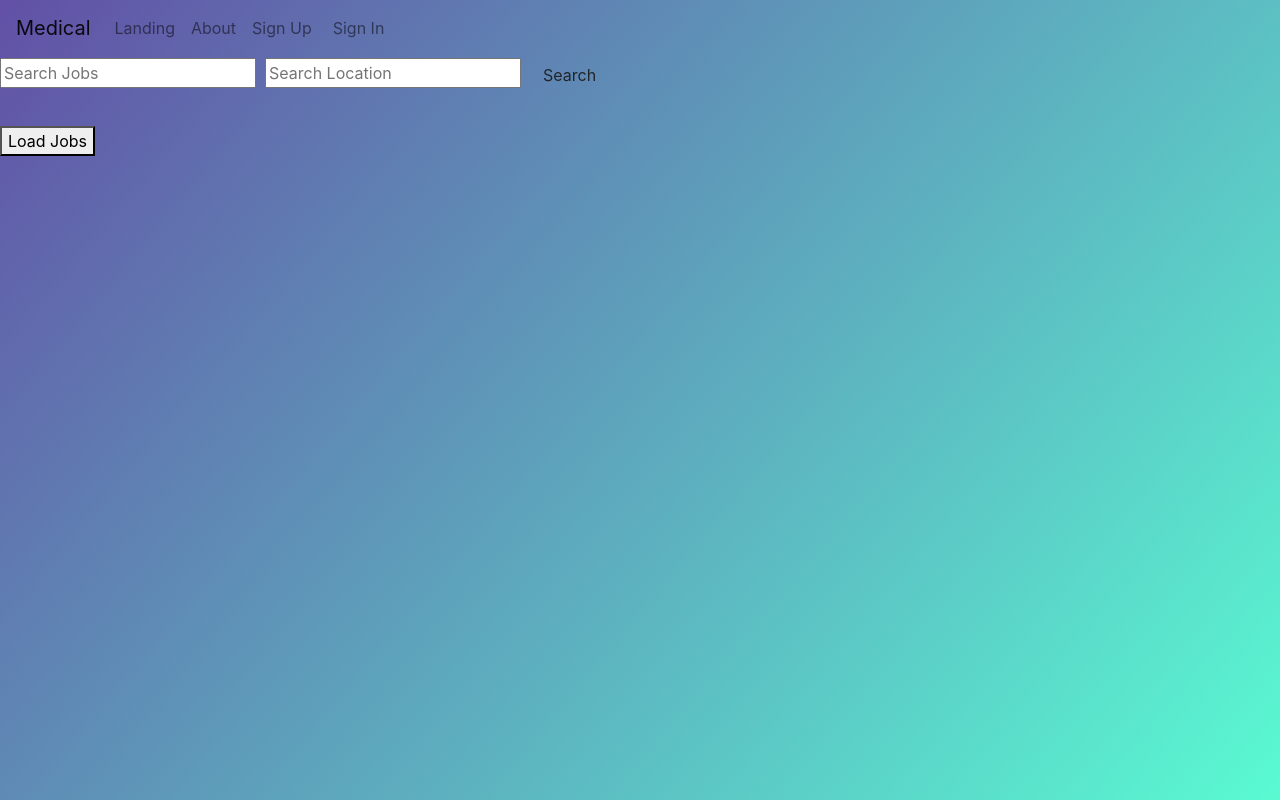
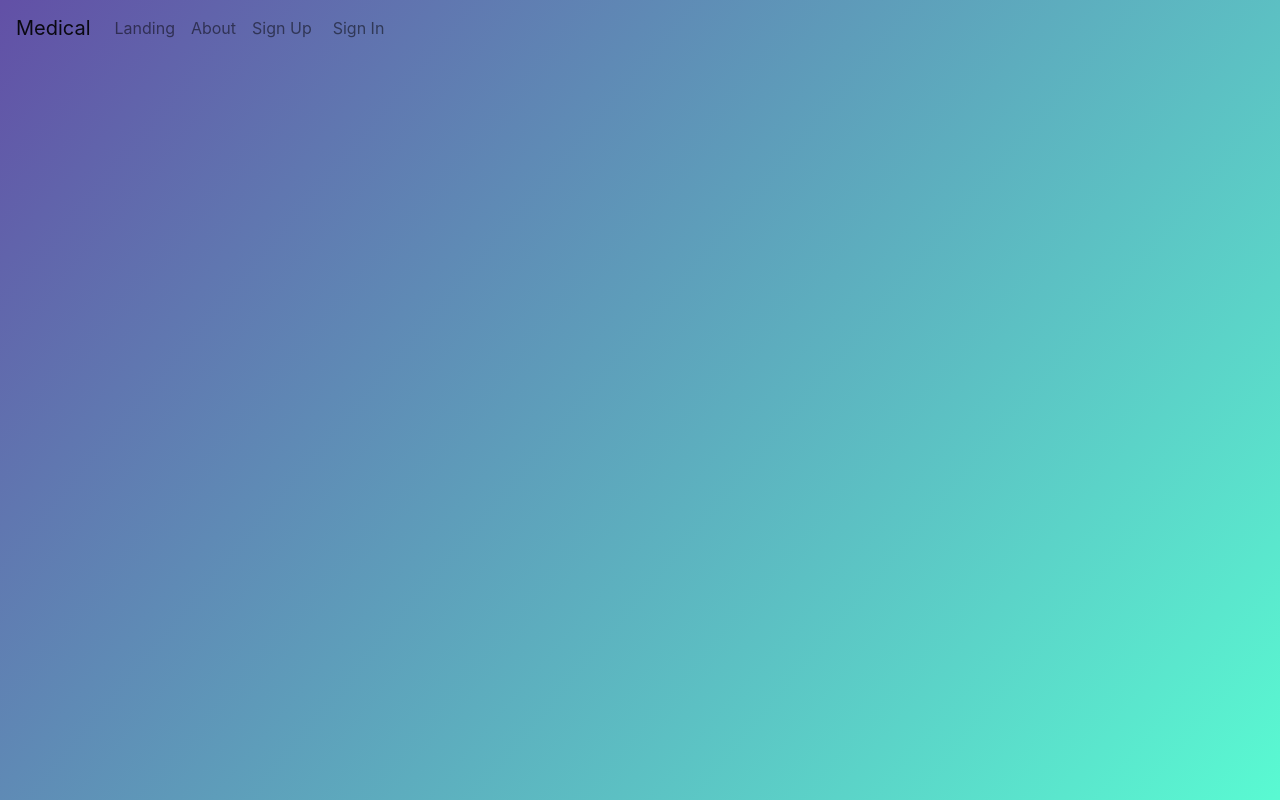
Before and after one commit to theMVPshop/dt04, a React (Create React App) app in the folder mvpjob/: page / in a window 1280 px wide. Built offline with nearby package versions, Linux system fonts and the light colour scheme.

Commit message:
updates made added images

```diff
--- a/mvpjob/src/App.js
+++ b/mvpjob/src/App.js
@@ -17,7 +17,7 @@ const App = () => {
       <Navigation />
       <Router>
         <Switch>
-          <Route exact path="/" component={LandingPage}></Route>
+          <Route exact path="/landingpage" component={LandingPage}></Route>
           <Route exact path="/about" component={About}></Route>
           <Route exact path="/login" component={Login}></Route>
           <Route exact path="/SignUp" component={SignUp}></Route>
--- a/mvpjob/src/Components/About.js
+++ b/mvpjob/src/Components/About.js
@@ -1,11 +1,11 @@
 import React from "react";
-import Images from "../Images//Users/gretasepulveda/Documents/Mvp Shop/dt04/mvpjob/src/Images/jonathan-borba-hl6uG9cHW5A-unsplash.png"
+import Images from "../Images/Users/gretasepulveda/Documents/Mvp Shop/dt04/mvpjo"
 
 
 const About = () => {
   return (
     <div className="about">
-    <Images />
+    <Images /> <img src>/Users/gretasepulveda/Documents/Mvp Shop/dt04/mvpjob/src/Images/AvatarMakerAustin.svg</img>
     <h2>Welcome to the Medical Assistant Program, your number one source for searching a job in your field. We're dedicated to giving you the very best of searching for a new role in the Medical Assistance field, with a focus on your dream Medical Assistance job.
 
 
```
